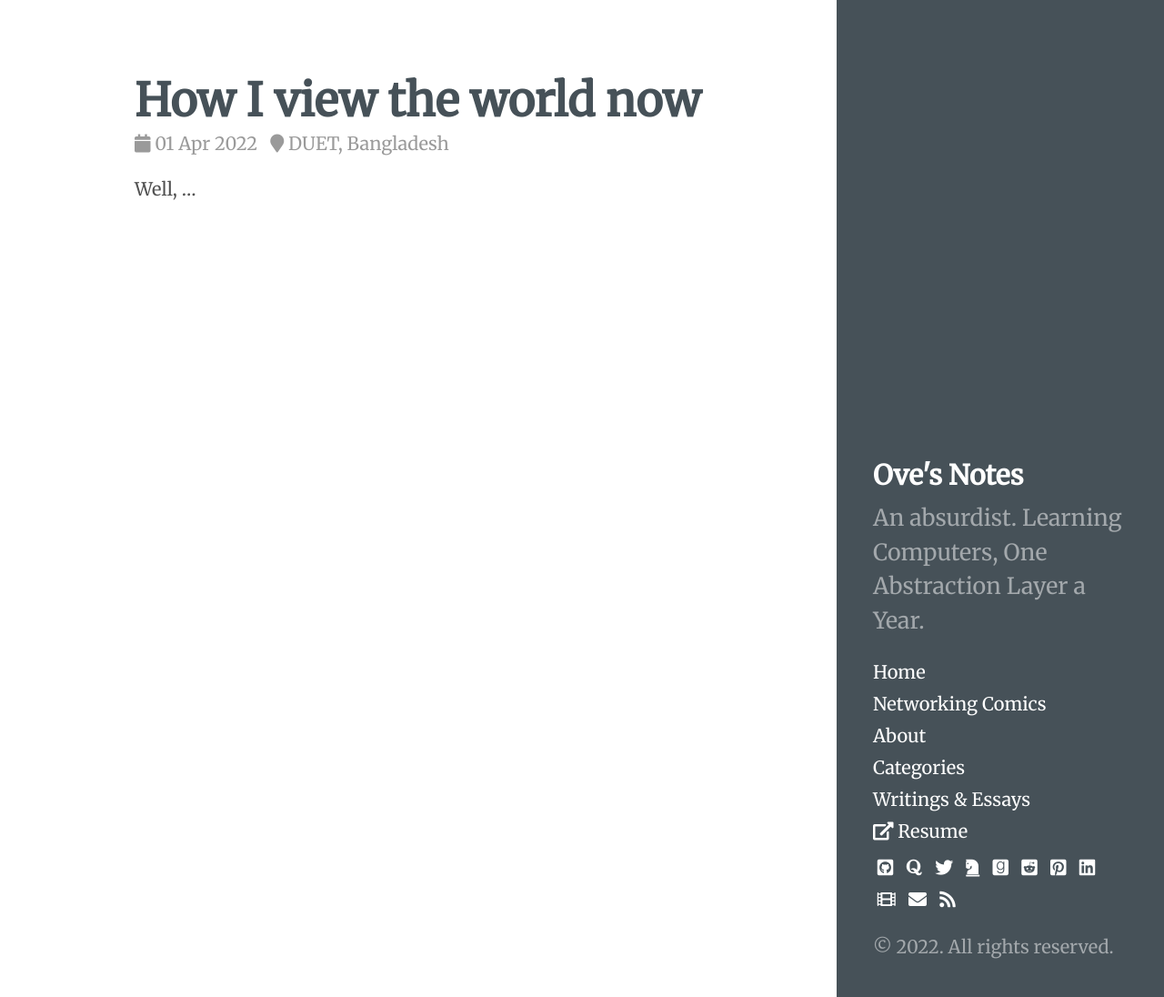
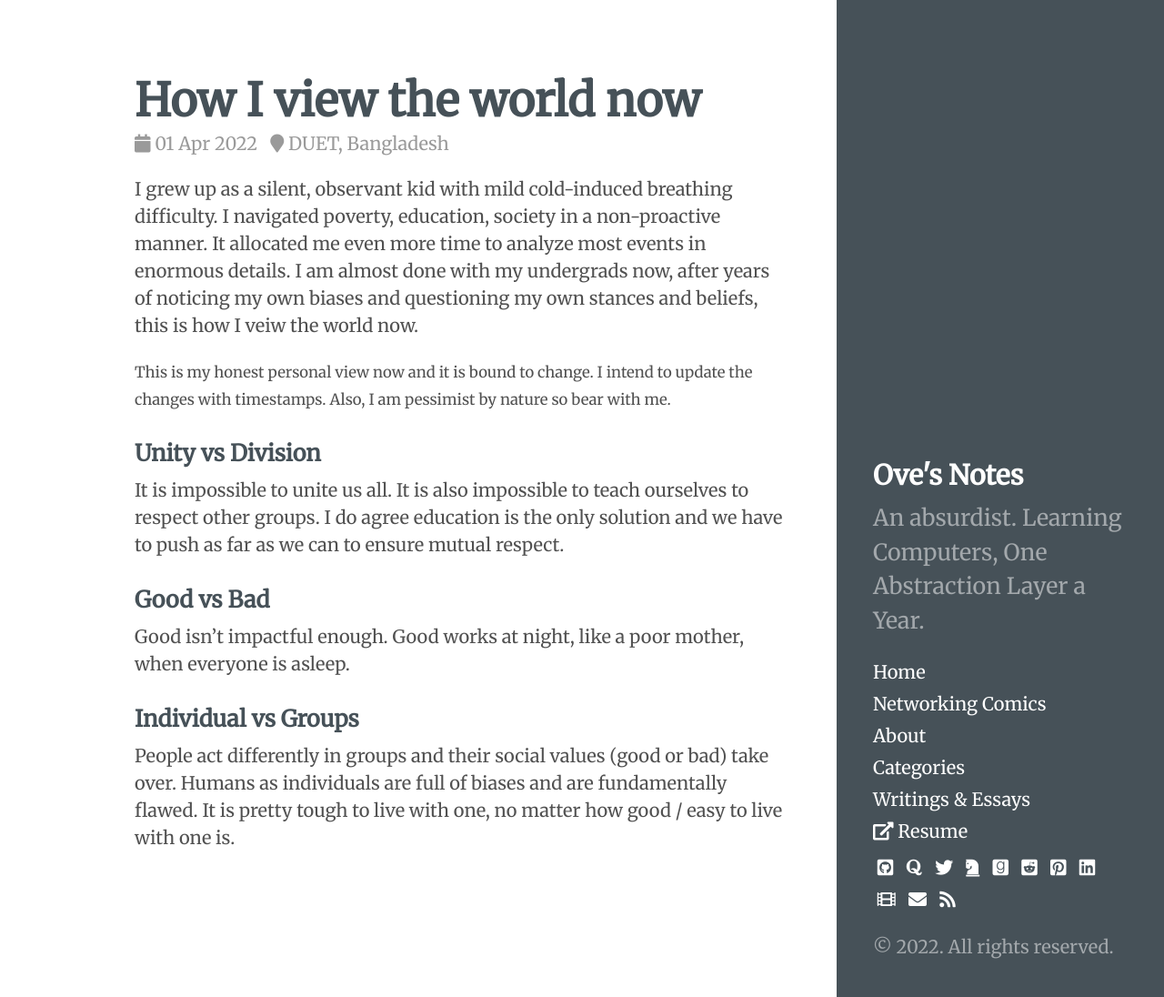
Before and after one commit to ovebepari/ovebepari.github.io, a Jekyll site: the page built from Random_writings/myworldview.md, in a window 1280 px wide and 1096 px high. Shown: the whole window at 91% size. Built offline with Jekyll 4.4.1, drawn with Linux system fonts in a browser that asks for light colours.

Commit message:
my world view 60% added

```diff
--- a/Random_writings/myworldview.md
+++ b/Random_writings/myworldview.md
@@ -8,4 +8,15 @@ location: DUET, Bangladesh
 date: 01-04-2022
 ---
 
-Well, ...
+I grew up as a silent, observant kid with mild cold-induced breathing difficulty. I navigated poverty, education, society in a non-proactive manner. It allocated me even more time to analyze most events in enormous details. I am almost done with my undergrads now, after years of noticing my own biases and questioning my own stances and beliefs, this is how I veiw the world now.
+
+<small>This is my honest personal view now and it is bound to change. I intend to update the changes with timestamps. Also, I am pessimist by nature so bear with me.</small>
+
+### Unity vs Division
+It is impossible to unite us all. It is also impossible to teach ourselves to respect other groups. I do agree education is the only solution and we have to push as far as we can to ensure mutual respect.
+
+### Good vs Bad
+Good isn't impactful enough. Good works at night, like a poor mother, when everyone is asleep.
+
+### Individual vs Groups
+People act differently in groups and their social values (good or bad) take over. Humans as individuals are full of biases and are fundamentally flawed. It is pretty tough to live with one, no matter how good / easy to live with one is.
```
Also changed, not shown: Random_writings/mynotes.md (+2 -2 lines), essays.md (+1 -1 lines).
